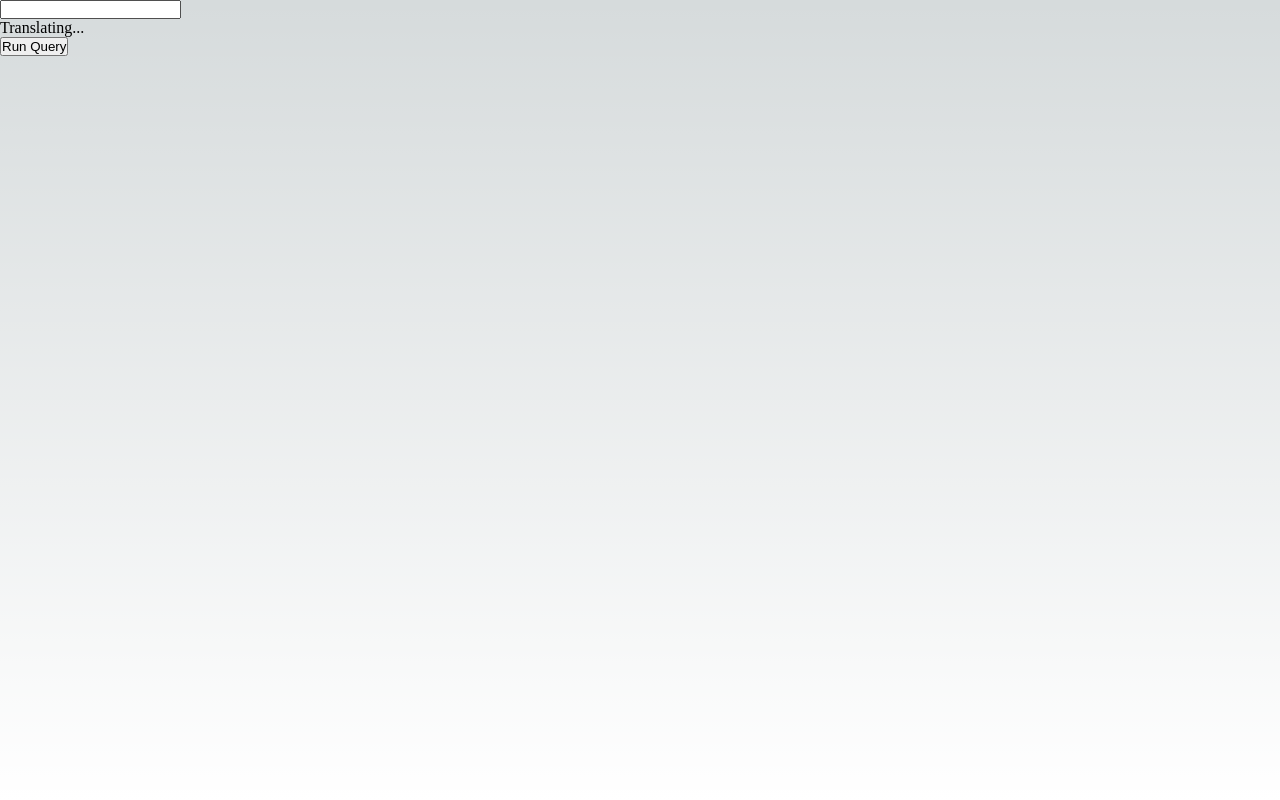
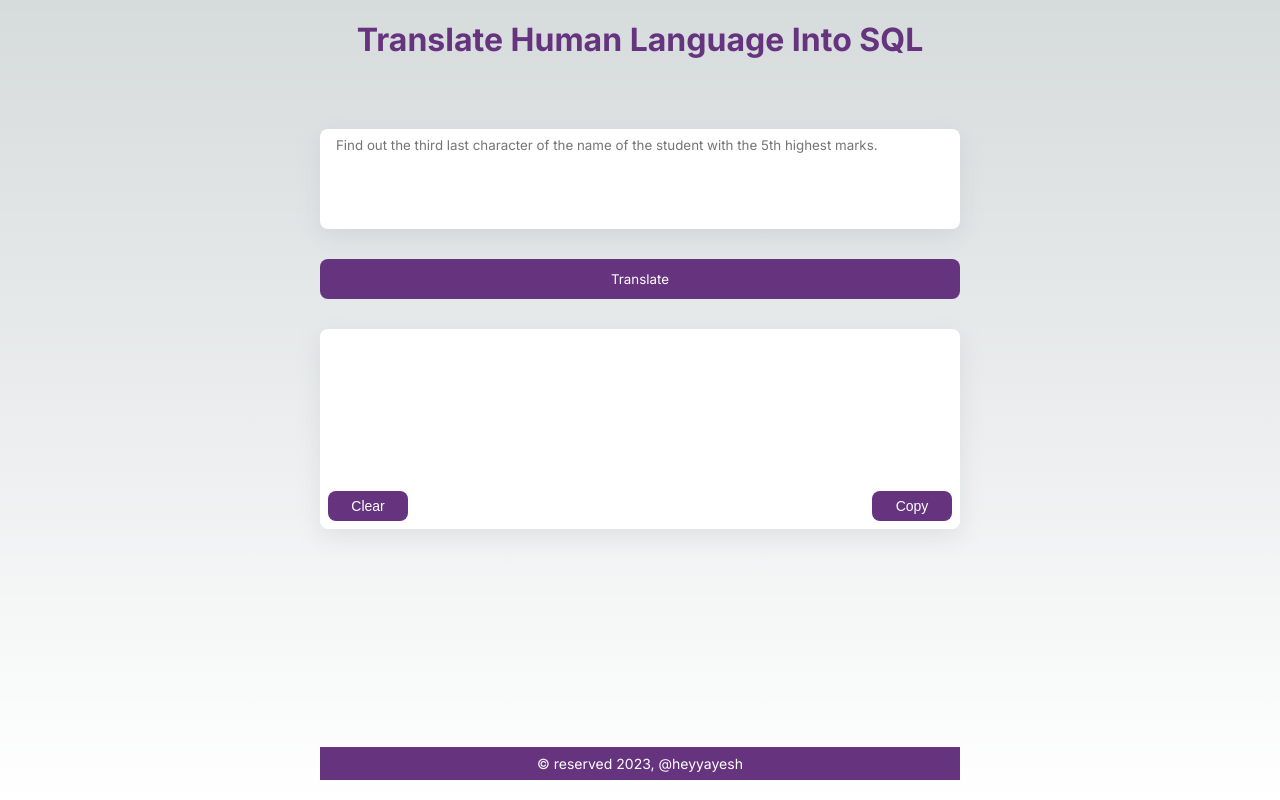
Before and after one commit to heyyayesh/english-to-sql, a Next.js app: page / in a window 1280 px wide. Built offline with nearby package versions, Linux system fonts and the light colour scheme.

Commit message:
Add styling to the UI

```diff
--- a/pages/index.js
+++ b/pages/index.js
@@ -1,13 +1,18 @@
 import Head from 'next/head';
-// import { Inter } from 'next/font/google';
+import { Inter, Ubuntu_Mono } from 'next/font/google';
 import styles from '@/styles/Home.module.css';
 import { useState } from 'react';
 
-// const inter = Inter({ subsets: ['latin'] });
+const inter = Inter({ subsets: ['latin'], weight: ['400', '700'] });
+const ubuntuMono = Ubuntu_Mono({
+  subsets: ['latin'],
+  weight: '400',
+});
 
 export default function Home() {
   const [query, setQuery] = useState('');
-  const [response, setResponse] = useState('');
+  const [translation, setTranslation] = useState('');
+  const [copied, setCopied] = useState(false);
 
   async function runQuery() {
     const options = {
@@ -21,7 +26,19 @@ export default function Home() {
     const res = await fetch('/api/translate', options);
     const data = await res.json();
 
-    setResponse(data.sql);
+    setTranslation(data.sql);
+  }
+
+  function copy() {
+    if (!translation) return;
+    setCopied(true);
+    navigator.clipboard.writeText(translation);
+    setTimeout(() => setCopied(false), 3000);
+  }
+
+  function clear() {
+    setQuery('');
+    setTranslation('');
   }
 
   return (
@@ -32,10 +49,43 @@ export default function Home() {
         <meta name='viewport' content='width=device-width, initial-scale=1' />
         <link rel='icon' href='/favicon.ico' />
       </Head>
-      <main className={styles.main}>
-        <input value={query} onChange={e => setQuery(e.target.value)} />
-        <p>{response || 'Translating...'}</p>
-        <button onClick={runQuery}>Run Query</button>
+      <main className={styles.main} style={inter.style}>
+        <h1>Translate Human Language Into SQL</h1>
+
+        <textarea
+          value={query}
+          onChange={e => setQuery(e.target.value)}
+          className={styles.input}
+          style={inter.style}
+          placeholder='Find out the third last character of the name of the student with the 5th highest marks.'
+        />
+
+        <button
+          onClick={runQuery}
+          className={styles.translateBtn}
+          style={inter.style}
+        >
+          Translate
+        </button>
+
+        <div className={styles.translation} style={ubuntuMono.style}>
+          <p>{translation}</p>
+
+          <button className={styles.copyBtn} onClick={copy}>
+            {copied ? 'Copied' : 'Copy'}
+          </button>
+
+          <button className={styles.clearBtn} onClick={clear}>
+            Clear
+          </button>
+        </div>
+
+        <footer>
+          &#169; reserved 2023,{' '}
+          <a href='https://www.github.com/heyyayesh' target='_blank'>
+            @heyyayesh
+          </a>
+        </footer>
       </main>
     </>
   );
--- a/styles/Home.module.css
+++ b/styles/Home.module.css
@@ -1,3 +1,83 @@
 .main {
-  min-height: 100vh;
+  height: 100vh;
+  max-width: 50%;
+  margin: 0 auto;
+  padding: 20px 0;
+  display: flex;
+  flex-direction: column;
+  gap: 30px;
+  position: relative;
 }
+
+.main > h1 {
+  color: #66347f;
+  text-align: center;
+  margin-bottom: 40px;
+}
+
+.main .input {
+  border: none;
+  height: 100px;
+  border-radius: 8px;
+  box-shadow: rgba(149, 157, 165, 0.2) 0px 8px 24px;
+  padding: 8px 16px;
+  resize: none;
+}
+
+.main .translateBtn,
+.main .copyBtn,
+.main .clearBtn {
+  height: 40px;
+  border: none;
+  border-radius: 8px;
+  padding: 8px 16px;
+  cursor: pointer;
+  background-color: #66347f;
+  color: white;
+  transition: all 200ms ease-in-out;
+}
+
+.main .translation {
+  background-color: #fff;
+  border-radius: 8px;
+  box-shadow: rgba(149, 157, 165, 0.2) 0px 8px 24px;
+  padding: 8px 16px;
+  min-height: 200px;
+  position: relative;
+}
+
+.main .copyBtn,
+.main .clearBtn {
+  position: absolute;
+  bottom: 8px;
+  right: 8px;
+  font-size: 14px;
+  padding: 4px 20px;
+  height: 30px;
+  width: 80px;
+}
+
+.main .clearBtn {
+  right: unset;
+  left: 8px;
+}
+
+.main footer {
+  margin-top: auto;
+  background-color: #66347f;
+  color: white;
+  padding: 8px;
+  text-align: center;
+  font-size: 14px;
+}
+
+@media screen and (max-width: 600px) {
+  .main {
+    max-width: 90%;
+    gap: 20px;
+  }
+
+  .main > h1 {
+    font-size: 32px;
+  }
+}
```
